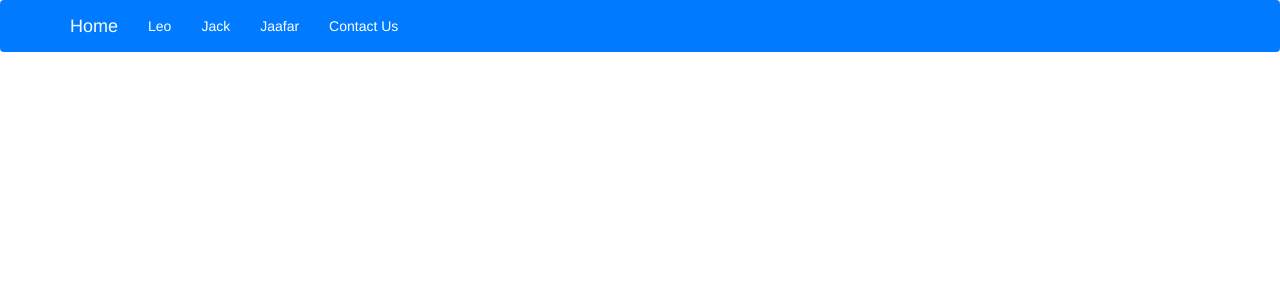
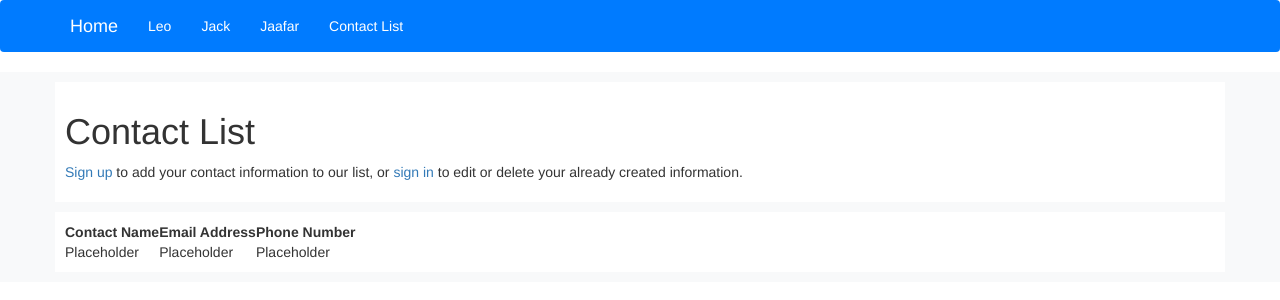
Before and after one commit to lkoblenc/project, a Flask app: page /contact in a window 1280 px wide. Shown: the top 300 px of the page. Run offline with Flask 2, Linux system fonts and the light colour scheme; some libraries are stand-ins or nearby versions.

Commit message:
added contact page

```diff
--- a/app.py
+++ b/app.py
@@ -47,4 +47,4 @@ def jaafar():
 
 @app.route('/contact', methods=['GET', 'POST'])
 def contact():
-    return render_template('contact.html')
+	return render_template('contact.html')
--- a/templates/base.html
+++ b/templates/base.html
@@ -32,7 +32,7 @@
                 <li> <a  href="/leo"> Leo </a> </li>
                 <li> <a  href="/jack"> Jack </a> </li>
                 <li> <a  href="/jaafar"> Jaafar </a> </li>
-                <li> <a  href="/contact"> Contact Us </a> </li>
+                <li> <a  href="/contact"> Contact List </a> </li>
             </ul>
         </div>
     </div>
--- a/templates/contact.html
+++ b/templates/contact.html
@@ -2,4 +2,55 @@
 
 {% block content %}
 
+
+<div class="bg-light">
+	<main class="container">
+		<div class="row">
+			<div class ="bg-layout col">
+				<header>
+					<h1> Contact List </h1>
+					<!-- if user user signed in, they will be greeted with a message-->
+					{% if condition == True %}
+						<p>Hello {{contact.name}}! Find your information in the list below to edit or delete it.</p>
+					{% else %} <!-- if not signed in, a different message -->
+						<p><a href = "">Sign up</a> to add your contact information to our list, or <a href = "">sign in</a> to edit or delete your already created information.</p>
+					{% endif %}
+
+				</header>
+			</div>
+			<div class ="bg-layout col">
+				<table>
+					<tr>
+						<th>Contact Name</th>
+						<th>Email Address</th>
+						<th>Phone Number</th>
+						<th></th>
+						<th></th>
+					</tr>
+					<tr>
+						<td>Placeholder</td>
+						<td>Placeholder</td>
+						<td>Placeholder</td>
+					</tr>
+					{% for contact in contacts %}
+					<tr>
+						<td>{{contact.name}}</td>
+						<td>{{contact.email}}</td>
+						<td>{{contact.phone}}</td>
+						<!-- if user signed in, they can also edit and delete their contact info -->
+						{% if condition == True %}
+							<td><a href="">Edit Contact Information</a></td>
+							<td><a href="">Delete Contact Information</a></td>
+						{% endif %}
+
+					</tr>
+					{% endfor %}
+				</table>
+			</div>
+		</div>
+	</main>
+</div>
+
+
+
 {% endblock %}
--- a/templates/index.html
+++ b/templates/index.html
@@ -32,7 +32,7 @@
 		<div class ="bg-layout col">
 				<h2> Contact Us </h2>
 				<section>
-					<p>If you're interested in reaching out, add your contact information to our <a href = "/contact"> contact list</a>, and we will be in touch soon :)</p>
+					<p>If you're interested in reaching out, add your contact information to our <a href = "/contact">contact list</a>, and we will be in touch soon :)</p>
 				</section>
 			</div>
 		</div>
```
